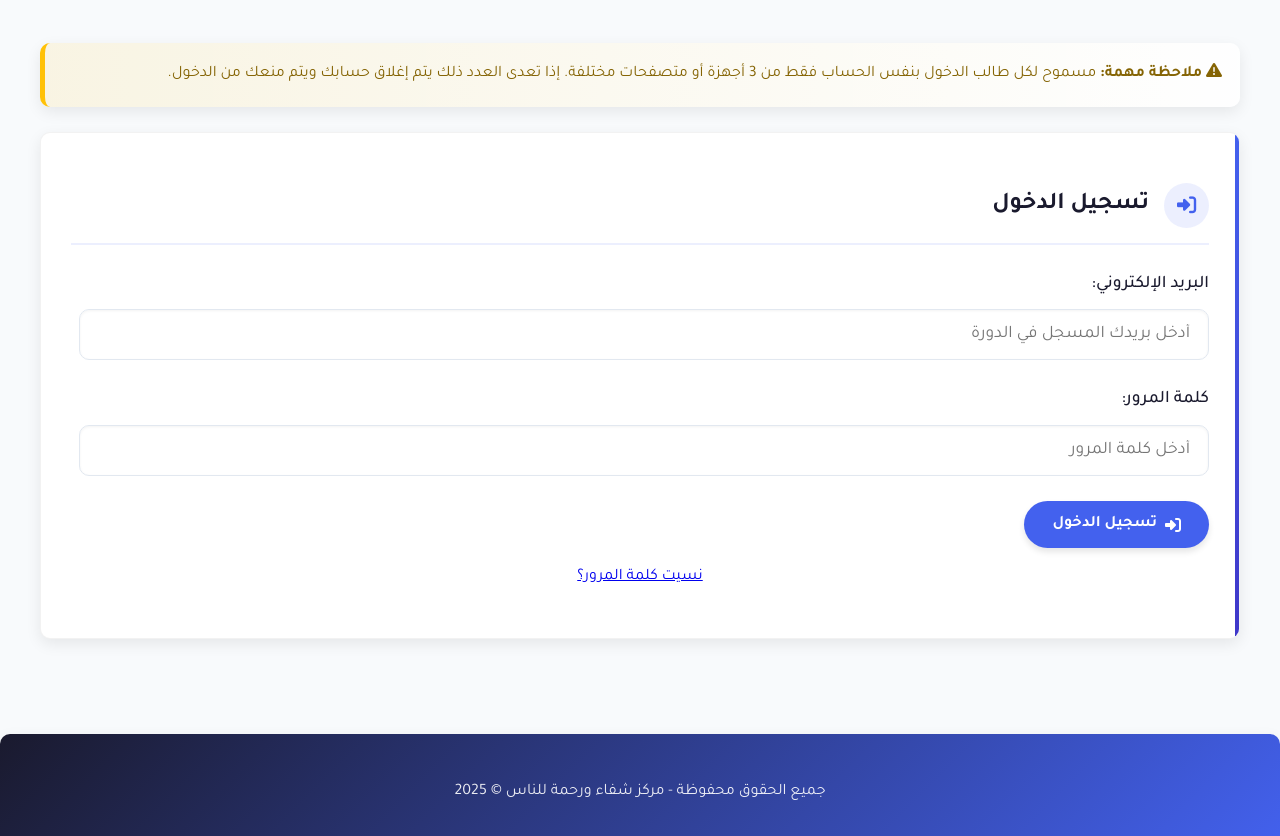
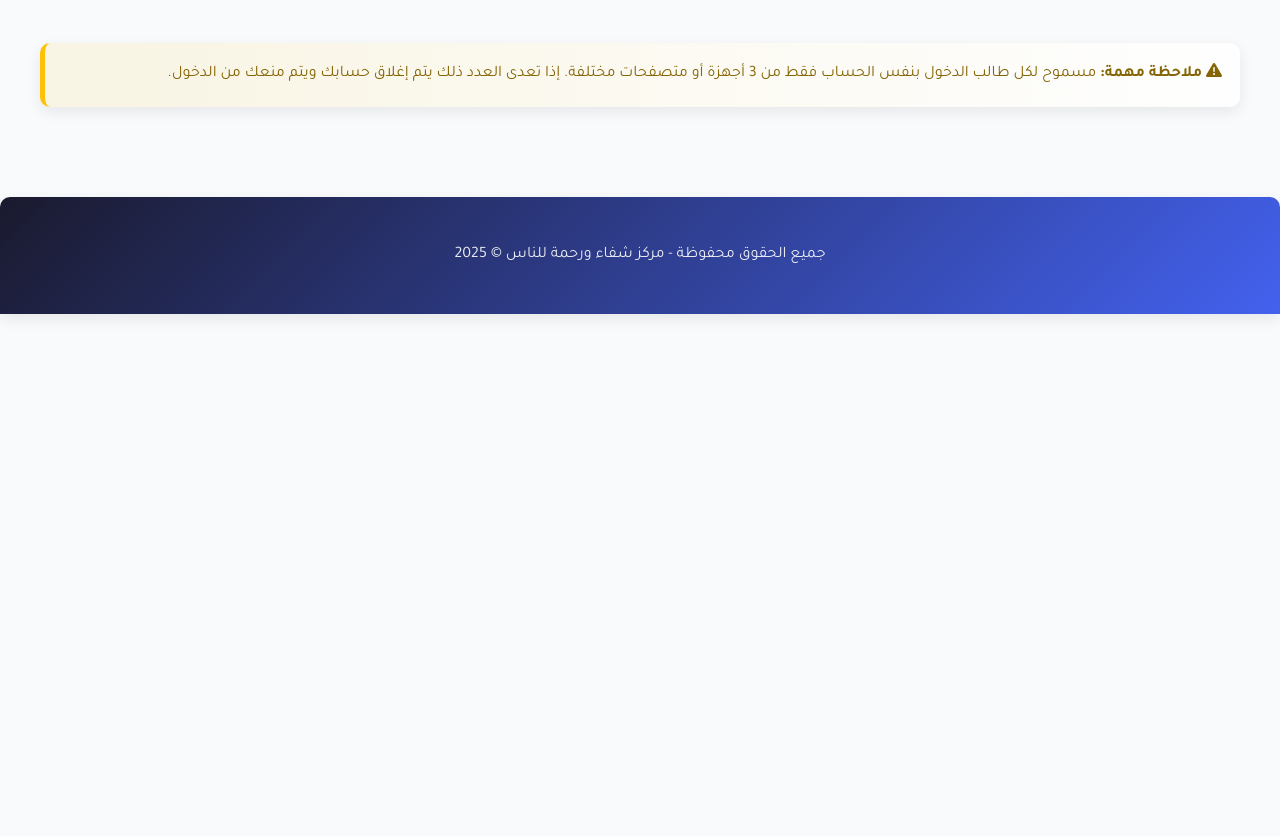
Before and after one commit to saadabushendihot/shefa2025, a plain HTML site: page index.html in a window 1280 px wide. Shown: the part 420-1256 px from the top of the page. After the commit the page ends 800 px from the top, so only its background shows below. Drawn offline with Linux system fonts and the light colour scheme.

Commit message:
Update index.html

```diff
--- a/index.html
+++ b/index.html
@@ -23,33 +23,10 @@
       <strong><i class="fas fa-exclamation-triangle"></i> ملاحظة مهمة:</strong> مسموح لكل طالب الدخول بنفس الحساب فقط من 3 أجهزة أو متصفحات مختلفة. إذا تعدى العدد ذلك يتم إغلاق حسابك ويتم منعك من الدخول.
     </div>
 
-    <!-- قسم تسجيل الدخول -->
-    <div class="card" id="loginSection">
-      <h2 class="card-title"><i class="fas fa-sign-in-alt"></i> تسجيل الدخول</h2>
 
-      <div class="form-group">
-        <label for="loginEmail" class="form-label">البريد الإلكتروني:</label>
-        <input type="email" id="loginEmail" class="form-control" placeholder="أدخل بريدك المسجل في الدورة" required>
-      </div>
-
-      <div class="form-group">
-        <label for="loginPassword" class="form-label">كلمة المرور:</label>
-        <input type="password" id="loginPassword" class="form-control" placeholder="أدخل كلمة المرور" required>
-      </div>
-
-      <button onclick="loginUser()" id="loginBtn" class="btn btn-primary">
-        <i class="fas fa-sign-in-alt"></i> تسجيل الدخول
-      </button>
-
-      <div class="mt-3 text-center">
-        <a href="#" onclick="showForgotPassword()" class="text-muted">نسيت كلمة المرور؟</a>
-      </div>
-
-      <div id="loginMessage" class="mt-3"></div>
-    </div>
 
     <!-- قسم معلومات المستخدم بعد التسجيل -->
-    <div class="card d-none" id="userInfoSection">
+    <div class="card d-none" id="">
       <h2 class="card-title"><i class="fas fa-user"></i> معلومات المستخدم</h2>
 
       <div class="form-group">
```
